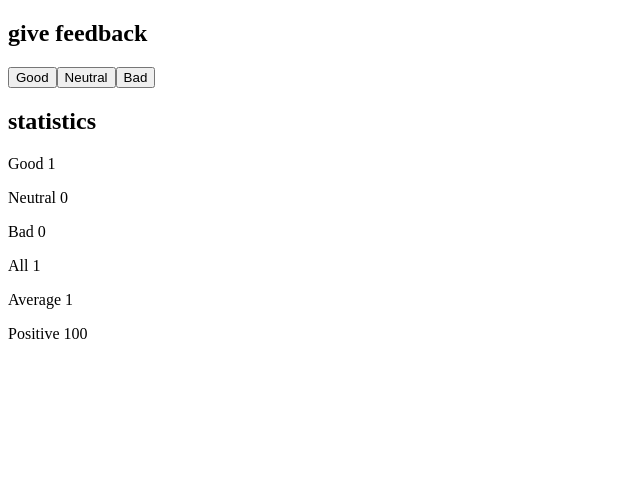
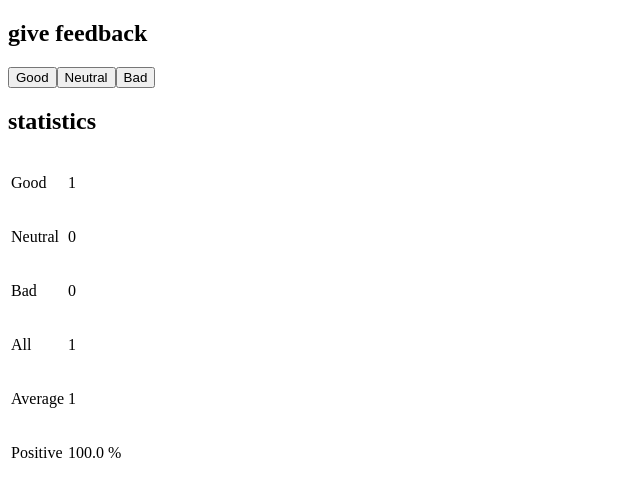
Before and after one commit to tramtran0497/Fullstack-HelsinkiUniversity, a React (Create React App) app in the folder part1/unicafe/: page / in a window 1280 px wide. Both pictures are taken after a click on the button "Good". Shown: the top 496 px of the page, without its empty margins (0-640 px from the left). Built offline with nearby package versions, Linux system fonts and the light colour scheme.

Commit message:
Done part1 1.11

```diff
--- a/part1/unicafe/src/App.js
+++ b/part1/unicafe/src/App.js
@@ -9,7 +9,7 @@ const Button = ({onClick, text})=>{
 
 const StatisticLine = ({text, value})=>{
   return(
-    <p>{text} {value}</p>
+      <p>{text} {value}</p>
   )
 }
 
@@ -21,12 +21,40 @@ const Statistics = ({good,neutral,bad,all,ave,pos})=>{
   }
   return(
     <div>
-      <StatisticLine text='Good' value={good} />
-      <StatisticLine text='Neutral' value={neutral} />
-      <StatisticLine text='Bad' value={bad} />
-      <StatisticLine text='All' value={all} />
-      <StatisticLine text='Average' value={ave} />
-      <StatisticLine text='Positive' value={pos} />
+      <table>
+        <tr>
+          <td><StatisticLine text='Good' /></td>
+          <td><StatisticLine value={good} /></td>
+        </tr>
+        <tr>
+          <td><StatisticLine text='Neutral' /></td>
+          <td><StatisticLine value={neutral} /></td>
+        </tr>
+        <tr>
+          <td><StatisticLine text='Bad' /></td>
+          <td><StatisticLine value={bad} /></td>
+        </tr>
+        <tr>
+          <td><StatisticLine text='All' /></td>
+          <td><StatisticLine value={all} /></td>
+        </tr>
+        <tr>
+          <td><StatisticLine text='Average' /></td>
+          <td><StatisticLine value={ave} /></td>
+        </tr>
+        <tr>
+          <td><StatisticLine text='Positive' /></td>
+          <td><StatisticLine value={pos} /></td>
+          <td>%</td>
+        </tr>
+          {/* <StatisticLine text='Good' value={good} />
+          <StatisticLine text='Neutral' value={neutral} />
+          <StatisticLine text='Bad' value={bad} />
+          <StatisticLine text='All' value={all} />
+          <StatisticLine text='Average' value={ave} />
+          <StatisticLine text='Positive' value={pos} /> */}
+      </table>
+
     </div>
 
   )
@@ -40,8 +68,9 @@ const App = ()=>{
 
 
   const all = good + neutral + bad
-  const ave = (good + bad * -1)/all
-  const pos = (good/all)*100
+  const ave = Math.round(((good + bad * -1)/all)*10)/10
+  const pos = ((good/all)*100).toFixed(1)
+
 
   return(
     <div>
```
